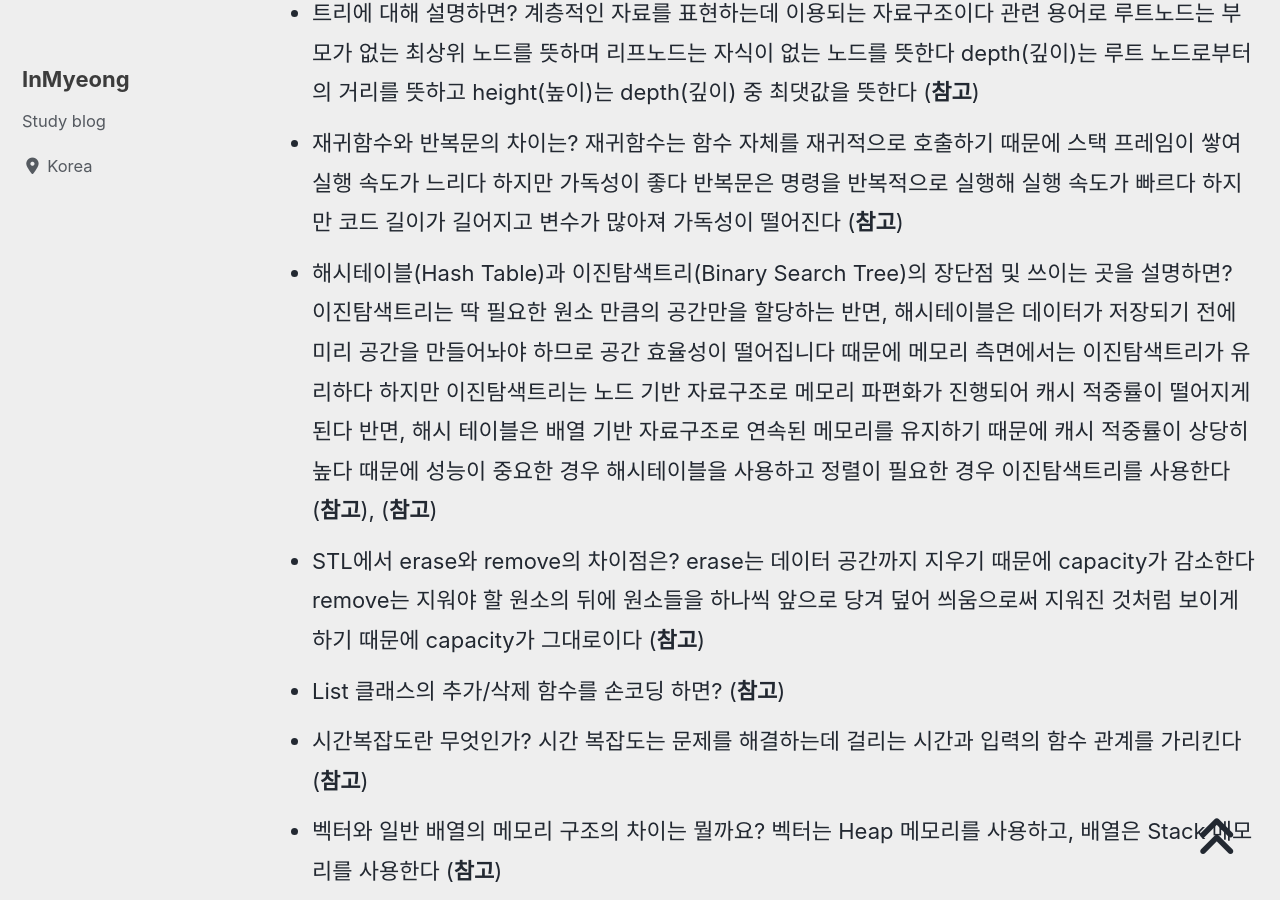
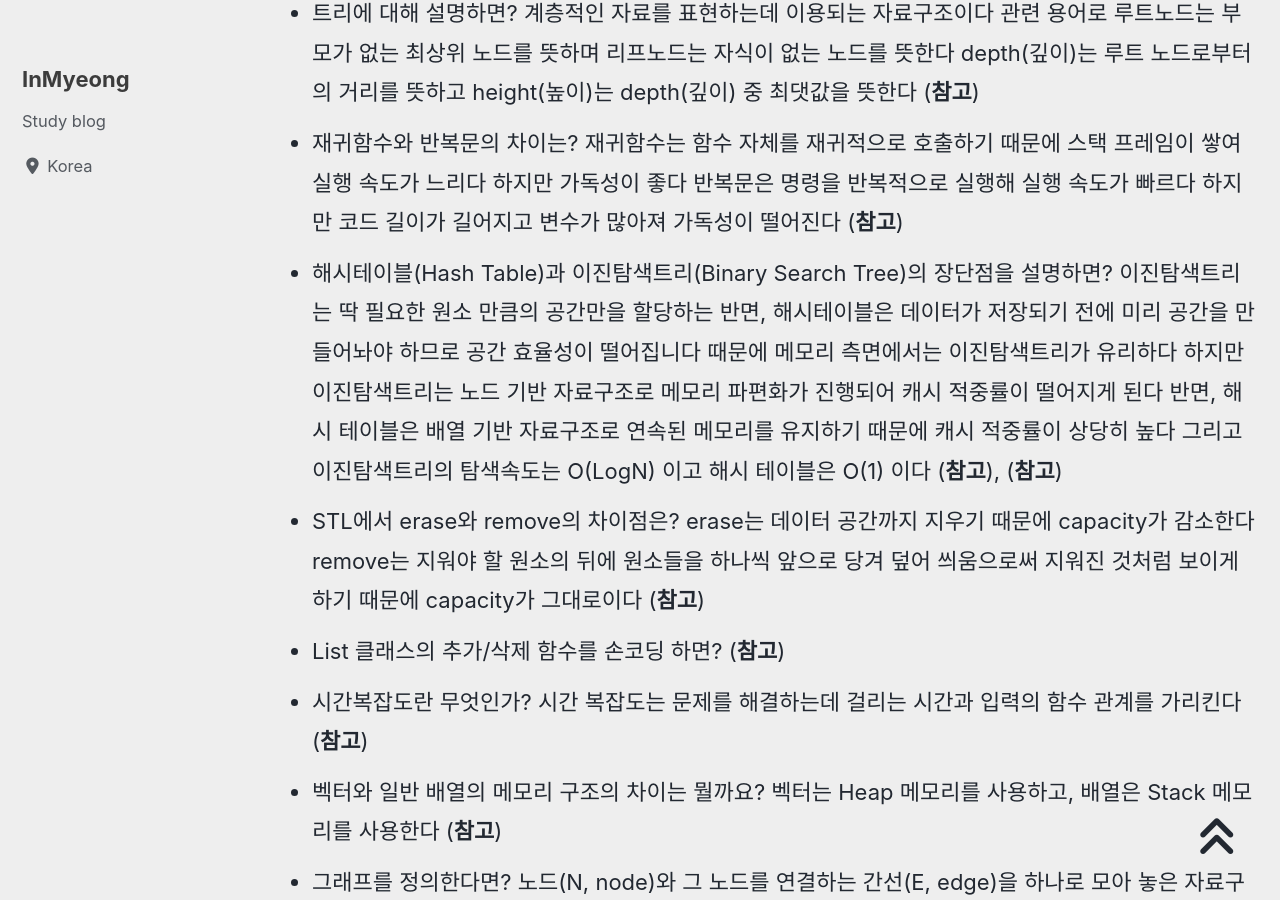
Before and after one commit to devMyeong/devMyeong.github.io, a Jekyll site: the page built from _posts/cs/2022-09-05-블로그-면접준비.md, in a window 1280 px wide and 900 px high, scrolled down 14526 px. Built offline with Jekyll 4.4.1, drawn with Linux system fonts in a browser that asks for light colours; cached includes are drawn as plain includes; nearby versions of some CDN libraries; some web fonts are replaced; comment, search, counter and statistics services are not loaded.

Commit message:
Chore : CS 지식 내용 수정

```diff
--- a/_posts/cs/2022-09-05-블로그-면접준비.md
+++ b/_posts/cs/2022-09-05-블로그-면접준비.md
@@ -141,7 +141,7 @@ last_modified_at: 2022-10-30
 - 이터레이터(반복자)란? 이터레이터는 컨테이너에 저장된 원소를 순회하고 접근하는 일반화된 방법을 제공합니다 또한 컨테이너와 알고리즘이 하나로 동작하게 묶어주는 인터페이스 역할을 합니다 ([**참고**](https://cclient.tistory.com/m/12))
 - 트리에 대해 설명하면? 계층적인 자료를 표현하는데 이용되는 자료구조이다 관련 용어로 루트노드는 부모가 없는 최상위 노드를 뜻하며 리프노드는 자식이 없는 노드를 뜻한다 depth(깊이)는 루트 노드로부터의 거리를 뜻하고 height(높이)는 depth(깊이) 중 최댓값을 뜻한다 ([**참고**](https://jud00.tistory.com/entry/%EC%9E%90%EB%A3%8C%EA%B5%AC%EC%A1%B0-%ED%8A%B8%EB%A6%ACTree%EB%9E%80))
 - 재귀함수와 반복문의 차이는? 재귀함수는 함수 자체를 재귀적으로 호출하기 때문에 스택 프레임이 쌓여 실행 속도가 느리다 하지만 가독성이 좋다 반복문은 명령을 반복적으로 실행해 실행 속도가 빠르다 하지만 코드 길이가 길어지고 변수가 많아져 가독성이 떨어진다 ([**참고**](https://velog.io/@gillog/Algorithm-%EC%9E%AC%EA%B7%80%EC%99%80-%EB%B0%98%EB%B3%B5%EB%AC%B8))
-- 해시테이블(Hash Table)과 이진탐색트리(Binary Search Tree)의 장단점 및 쓰이는 곳을 설명하면? 이진탐색트리는 딱 필요한 원소 만큼의 공간만을 할당하는 반면, 해시테이블은 데이터가 저장되기 전에 미리 공간을 만들어놔야 하므로 공간 효율성이 떨어집니다 때문에 메모리 측면에서는 이진탐색트리가 유리하다 하지만 이진탐색트리는 노드 기반 자료구조로 메모리 파편화가 진행되어 캐시 적중률이 떨어지게 된다 반면, 해시 테이블은 배열 기반 자료구조로 연속된 메모리를 유지하기 때문에 캐시 적중률이 상당히 높다 때문에 성능이 중요한 경우 해시테이블을 사용하고 정렬이 필요한 경우 이진탐색트리를 사용한다 ([**참고**](https://think0wise.tistory.com/66)), ([**참고**](https://algorfati.tistory.com/123))
+- 해시테이블(Hash Table)과 이진탐색트리(Binary Search Tree)의 장단점을 설명하면? 이진탐색트리는 딱 필요한 원소 만큼의 공간만을 할당하는 반면, 해시테이블은 데이터가 저장되기 전에 미리 공간을 만들어놔야 하므로 공간 효율성이 떨어집니다 때문에 메모리 측면에서는 이진탐색트리가 유리하다 하지만 이진탐색트리는 노드 기반 자료구조로 메모리 파편화가 진행되어 캐시 적중률이 떨어지게 된다 반면, 해시 테이블은 배열 기반 자료구조로 연속된 메모리를 유지하기 때문에 캐시 적중률이 상당히 높다 그리고 이진탐색트리의 탐색속도는 O(LogN) 이고 해시 테이블은 O(1) 이다 ([**참고**](https://think0wise.tistory.com/66)), ([**참고**](https://algorfati.tistory.com/123))
 - STL에서 erase와 remove의 차이점은? erase는 데이터 공간까지 지우기 때문에 capacity가 감소한다 remove는 지워야 할 원소의 뒤에 원소들을 하나씩 앞으로 당겨 덮어 씌움으로써 지워진 것처럼 보이게 하기 때문에 capacity가 그대로이다 ([**참고**](https://novemberfirst.tistory.com/m/111))
 - List 클래스의 추가/삭제 함수를 손코딩 하면? ([**참고**](https://geundung.dev/49))
 - 시간복잡도란 무엇인가? 시간 복잡도는 문제를 해결하는데 걸리는 시간과 입력의 함수 관계를 가리킨다 ([**참고**](https://ko.wikipedia.org/wiki/%EC%8B%9C%EA%B0%84_%EB%B3%B5%EC%9E%A1%EB%8F%84))
```
